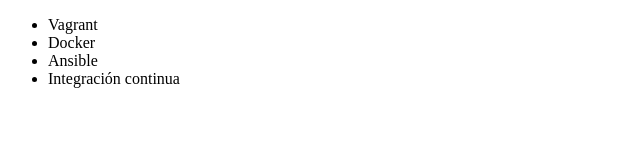
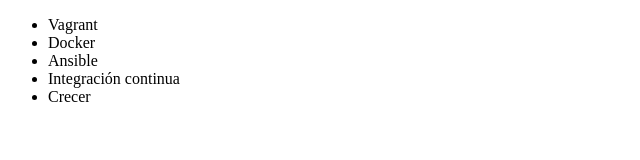
Before and after one commit to AmaliaSnik/Alura-Git, a plain HTML site: page index.html in a window 1280 px wide. Shown: the full height of the page, 0-640 px from the left. Drawn offline with Linux system fonts and the light colour scheme.

Commit message:
Nombre arreglado

```diff
--- a/Git-y-Github.html
+++ b/index.html
@@ -10,6 +10,7 @@
             <li>Docker</li>
             <li>Ansible</li>
             <li>Integración continua</li>
+            <li>Crecer</li>
         </ul>
     </body>
 
```
